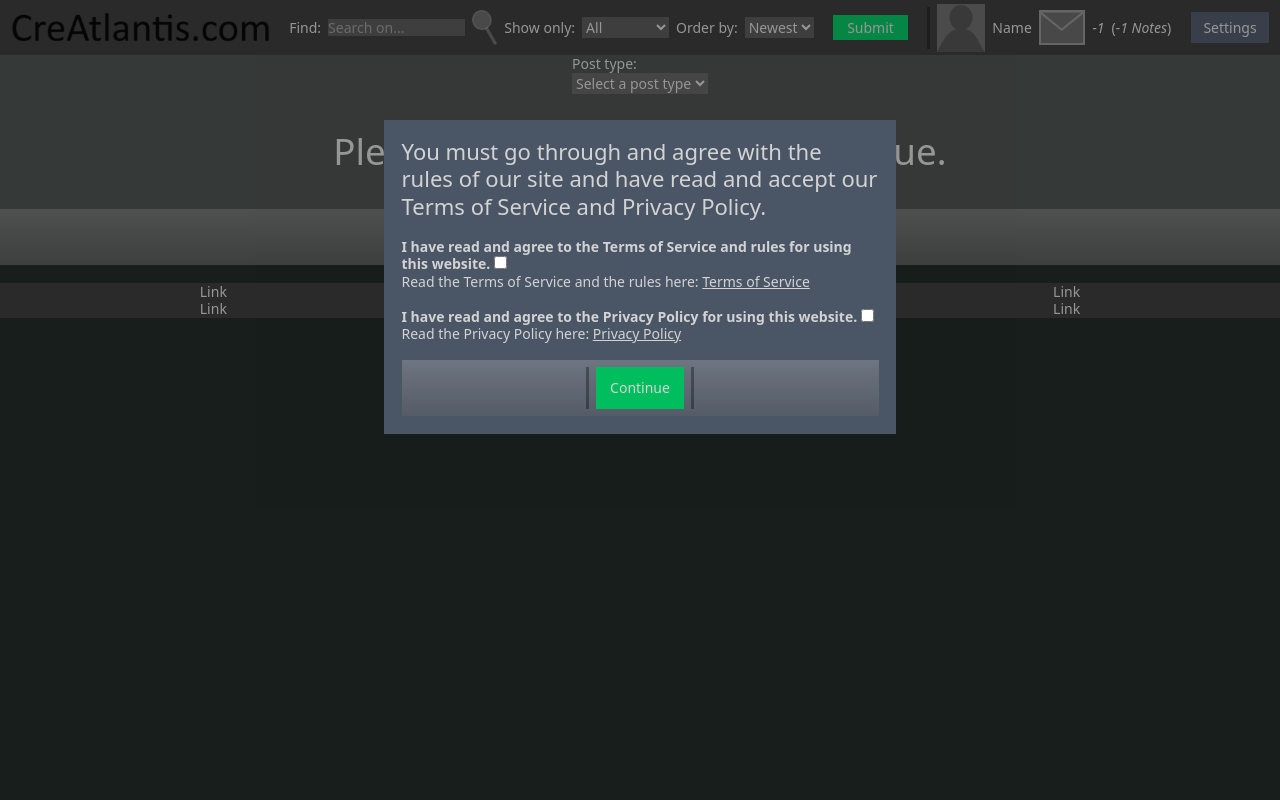
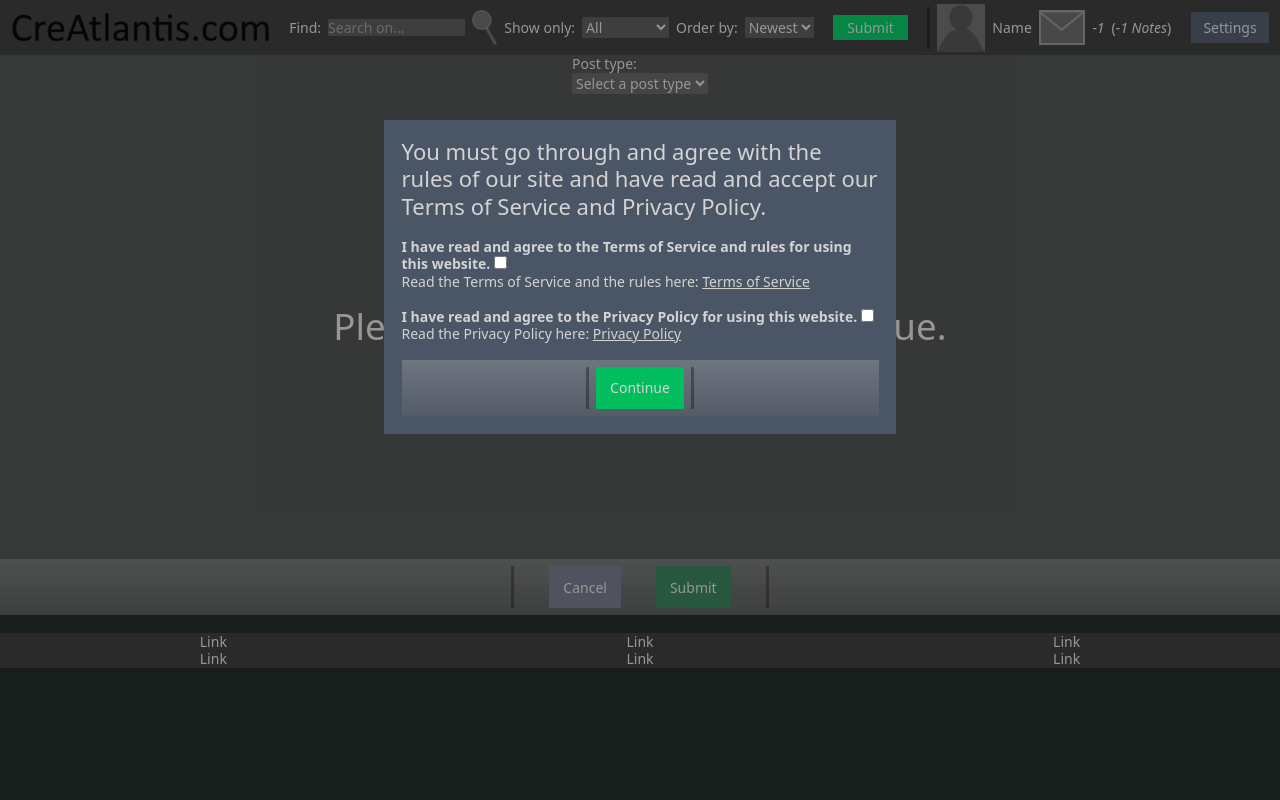
Before and after one commit to Sekaus/creatlantis-com-source-code, a PHP site: page /upload.php in a window 1280 px wide. Run offline with PHP 8.4, Linux system fonts and the light colour scheme.

Commit message:
Update Layout.css

```diff
--- a/public/css/Layout.css
+++ b/public/css/Layout.css
@@ -63,6 +63,7 @@
         --color-slate-500: #62748e;
         --color-slate-600: #45556c;
         --color-gray-400: #99a1af;
+        --color-gray-500: #6a7282;
         --color-gray-700: #364153;
         --color-black: #000;
         --spacing: .25rem;
@@ -100,6 +101,7 @@
             --color-slate-500: lab(48.0876% -2.03595 -16.5814);
             --color-slate-600: lab(35.5623% -1.74978 -15.4316);
             --color-gray-400: lab(65.9269% -.832707 -8.17474);
+            --color-gray-500: lab(47.7841% -.393212 -10.0268);
             --color-gray-700: lab(27.1134% -.956401 -12.3224);
             --color-dark-0: lab(35.6337% -1.58697 -10.8425)
         }
@@ -589,7 +591,7 @@
     }
 
     .submit:enabled,
-    #cancel,
+    #cancel:enabled,
     #edit,
     #delete,
     #watch-user,
@@ -1106,7 +1108,6 @@
     }
 
     .submit:disabled {
-        color: var(--color-gray-400);
         background-color: #317955
     }
 
@@ -1115,10 +1116,15 @@
         background-color: var(--color-red-500)
     }
 
-    #cancel,
-    #edit,
+    #cancel:enabled,
+    #edit:enabled,
     #go-to-account {
         background-color: var(--color-gray-400)
+    }
+
+    #cancel:disabled,
+    #edit:disabled {
+        background-color: var(--color-gray-500)
     }
 
     .vertical-hr {
@@ -1591,6 +1597,10 @@
         }
     }
 
+    #no-type-selected {
+        padding-block: calc(var(--spacing)*50)
+    }
+
     #star-rateing {
         --star-rating-hover: 0%;
         -webkit-mask-image: var(--star-rate-mask);
```
